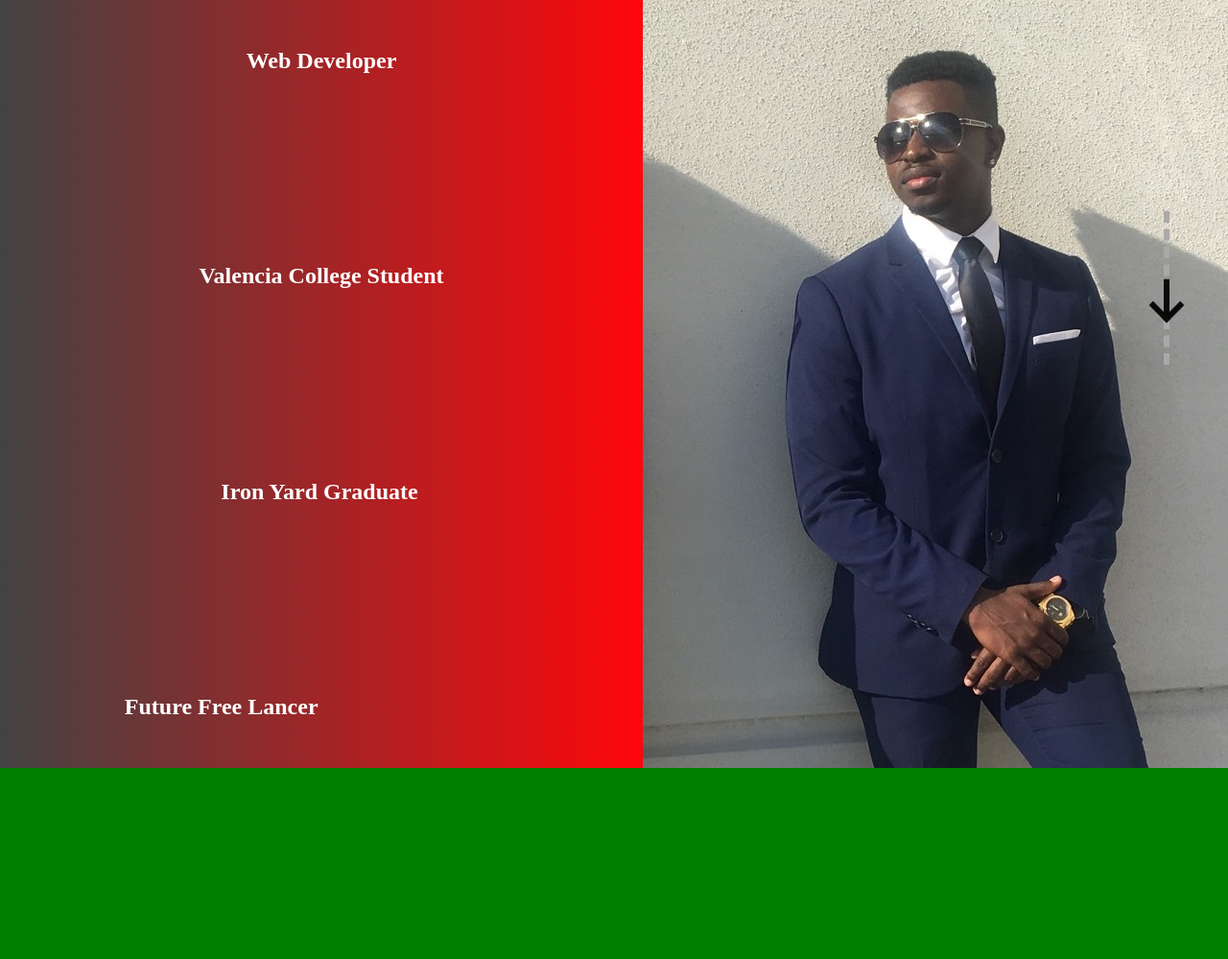
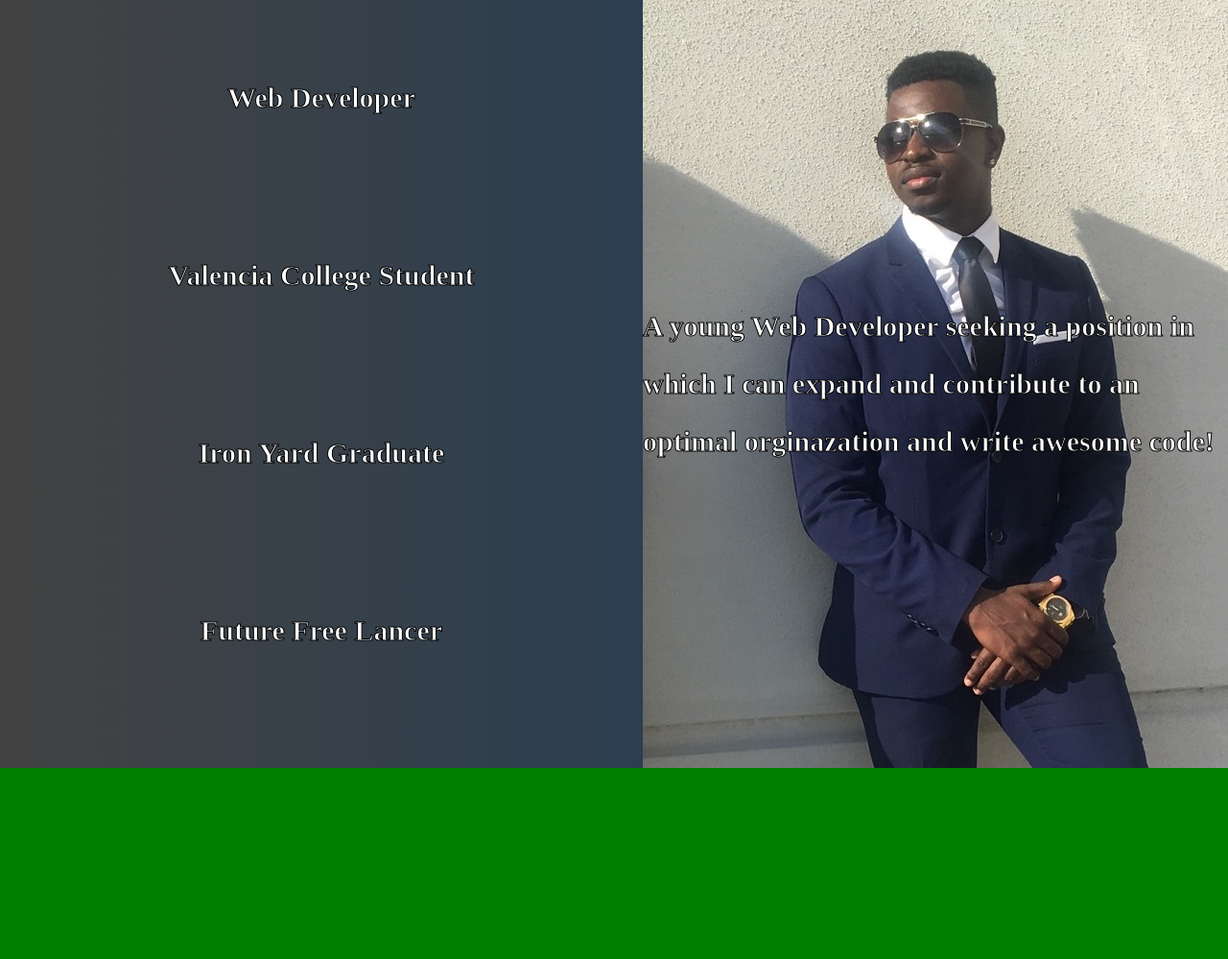
Before and after one commit to Filusmarvin/Filusmarvin.github.io, a PHP site: page / in a window 1280 px wide. Shown: the part 100-1099 px from the top of the page at 96% size. Run offline with PHP 8.4, Linux system fonts and the light colour scheme; some libraries are stand-ins or nearby versions.

Commit message:
dark and animation fixed

```diff
--- a/Css.css
+++ b/Css.css
@@ -70,7 +70,12 @@
 	padding:30px;
 	width: 50%;
 	height: 740px;
-	background: linear-gradient(to right, #434343, #ff070b);
+	background: linear-gradient(to right, #434343, #2c3e50);
+}
+
+.list{
+	width:100%;
+	height: 100%;
 }
 
 .sect-one-left div{
@@ -79,16 +84,28 @@
 	justify-content: space-between;
 	align-items: center;
 	padding:30px;
-	width: 50%;
+	width: 100%;
 	height: 740px;
+	-webkit-text-stroke: 1.0px #000000;
+	-webkit-text-fill-color: #FFFFFF;
+	font-size: 20px;
 }
 
 .sect-one-right{
+	display: flex;
+	align-items: center;
 	background-image: url(./images/wedding.JPG);
 	background-repeat: no-repeat;
 	overflow-y: hidden;
 	height: 800px;
 	width: 50%;
+}
+
+.mission{
+	font-size: 30px;
+	line-height: 200%;
+	-webkit-text-stroke: 1.0px #000000;
+	-webkit-text-fill-color: #FFFFFF;
 }
 
 .dev{
--- a/css-animations.css
+++ b/css-animations.css
@@ -6,17 +6,18 @@
 	transform: translate(-50%, -50%);
 	width: 0px;
 	height: 160px;
-	border-left: 6px dashed darkgrey;
+	/*border-left: 6px dashed darkgrey;*/
 }
 
 .arrow{
 	position: fixed;
-	top:0px;
+	top:-0px;
 	left:-6px;
 	height: 40px;
 	width: 6px;
 	background: black;
-	animation:animate 2s infinite ;
+	opacity: 0;
+	animation:animate 2s ;
 }
 
 .arrow:before{
@@ -34,21 +35,21 @@
 @keyframes animate {
 	0%{
 		transform: translateY(0px);
-		opacity: 0.5;
+		opacity: 0.1;
 	}
 	50%{
-		transform: translateY(80px);
+		transform: translateY(150px);
 		opacity: 1;
 	}
 	100%{
-		transform: translateY(160px);
-		opacity: 0.5;
+		transform: translateY(300px);
+		opacity: 0.1;
 	}
 }
 
 @keyframes dev {
 	0% {
-		left:-50%;
+		left:-75%;
 	}
 	100% {
 		left:0px;
@@ -57,7 +58,7 @@
 
 @keyframes school {
 	0% {
-		left:-50%;
+		left:-75%;
 	}
 	100% {
 		left:0px;
@@ -66,7 +67,7 @@
 
 @keyframes camp {
 	0% {
-		left:-50%;
+		left:-75%;
 	}
 	100% {
 		left:0px;
@@ -75,7 +76,7 @@
 
 @keyframes future {
 	0% {
-		left:-50%;
+		left:-75%;
 	}
 	100% {
 		left:0px;
--- a/index.html
+++ b/index.html
@@ -19,13 +19,21 @@
 	</header>
 	<section id="sect-one">
 		<div class="sect-one-left">
-			<h2 class="dev list"> Web Developer </h2>
-			<h2 class="school list"> Valencia College Student </h2>
-			<h2 class="camp list"> Iron Yard Graduate </h2>
-			<h2 class="future list"> Future Free Lancer </h2>
+			<div class="list">
+				<h2 class="dev"> Web Developer </h2>
+			</div>
+			<div class="list">
+				<h2 class="school"> Valencia College Student </h2>
+			</div>
+			<div class="list">
+				<h2 class="camp"> Iron Yard Graduate </h2>
+			</div>
+			<div class="list">
+				<h2 class="future"> Future Free Lancer </h2>
+			</div>
 		</div>
 		<div class="sect-one-right">
-
+			<h1 class="mission"> A young Web Developer seeking a position in which I can expand and contribute to an optimal orginazation and write awesome code!</h1>
 		</div>
 	</section>
 	<section id="sect-two">
--- a/javascript.js
+++ b/javascript.js
@@ -50,19 +50,19 @@
 $(document).ready(setTimeout(function(){
 	$('.dev').show();
 	console.log('ran')
-},3000));
+},2000));
 
 $(document).ready(setTimeout(function(){
 	$('.school').show();
 	console.log('ran')
-},4500));
+},3000));
 
 $(document).ready(setTimeout(function(){
 	$('.camp').show();
 	console.log('ran')
-},6000));
+},4000));
 $(document).ready(setTimeout(function(){
 
 	$('.future').show();
 	console.log('ran')
-},7500));
+},5000));
```
